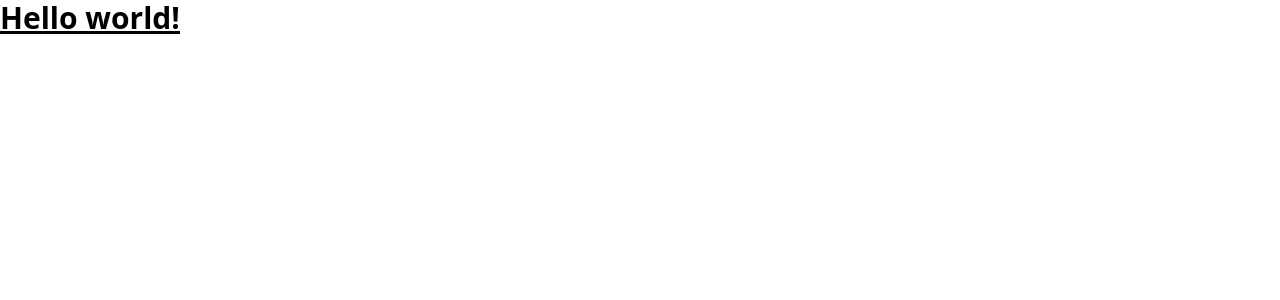
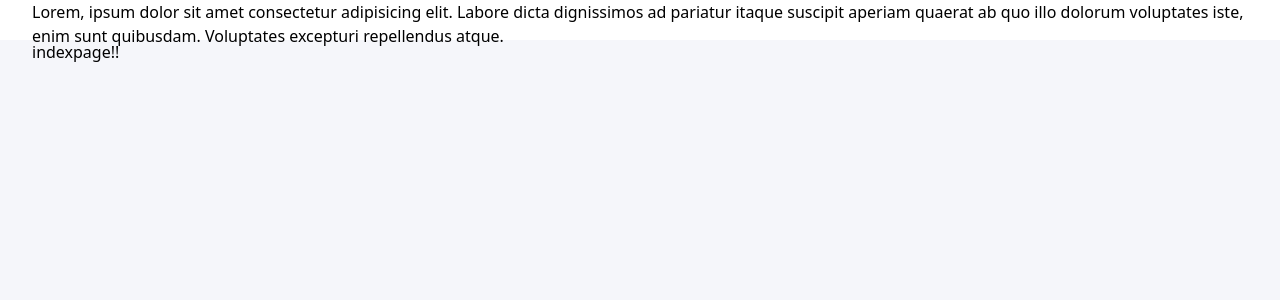
Before and after one commit to ruslan-byte/mop-tdm, a Vue app: page / in a window 1280 px wide. Shown: the top 300 px of the page. Built offline with nearby package versions, Linux system fonts and the light colour scheme.

Commit message:
settings components

```diff
--- a/package.json
+++ b/package.json
@@ -9,15 +9,18 @@
     "preview": "vite preview"
   },
   "dependencies": {
-    "vue": "^3.4.21"
+    "vue": "^3.4.21",
+    "vue-router": "^4.3.2"
   },
   "devDependencies": {
     "@vitejs/plugin-vue": "^5.0.4",
     "autoprefixer": "^10.4.19",
     "postcss": "^8.4.38",
+    "sass": "^1.77.4",
     "tailwindcss": "^3.4.3",
     "typescript": "^5.2.2",
     "vite": "^5.2.0",
+    "vite-tsconfig-paths": "^4.3.2",
     "vue-tsc": "^2.0.6"
   }
 }
--- a/src/App.vue
+++ b/src/App.vue
@@ -1,5 +1,8 @@
 <template>
-  <h1 class="text-3xl font-bold underline">Hello world!</h1>
+  <main class="bg-background min-h-screen">
+    <RouterView name="header" />
+    <RouterView />
+  </main>
 </template>
 <script setup lang="ts"></script>
 <style scoped></style>
--- /dev/null
+++ b/src/components/Header.vue
@@ -0,0 +1,12 @@
+<template>
+  <header class="h-10 w-full bg-white">
+    <div class="g-container">
+      Lorem, ipsum dolor sit amet consectetur adipisicing elit. Labore dicta
+      dignissimos ad pariatur itaque suscipit aperiam quaerat ab quo illo
+      dolorum voluptates iste, enim sunt quibusdam. Voluptates excepturi
+      repellendus atque.
+    </div>
+  </header>
+</template>
+<script setup lang="ts"></script>
+<style lang="scss"></style>
--- a/src/main.ts
+++ b/src/main.ts
@@ -1,5 +1,5 @@
 import { createApp } from 'vue'
 import './style.css'
 import App from './App.vue'
-
-createApp(App).mount('#app')
+import router from './router'
+createApp(App).use(router).mount('#app')
--- /dev/null
+++ b/src/pages/myData/Index.vue
@@ -0,0 +1,5 @@
+<template>
+  <div>23123</div>
+</template>
+<script setup lang="ts"></script>
+<style lang="scss"></style>
--- /dev/null
+++ b/src/pages/plan/Index.vue
@@ -0,0 +1,5 @@
+<template>
+  <div class="g-container">indexpage!!</div>
+</template>
+<script setup lang="ts"></script>
+<style lang="scss"></style>
--- a/tailwind.config.js
+++ b/tailwind.config.js
@@ -1,3 +1,4 @@
+const plugin = require('tailwindcss/plugin')
 /** @type {import('tailwindcss').Config} */
 export default {
   content: [
@@ -5,7 +6,50 @@ export default {
     "./src/**/*.{vue,js,ts,jsx,tsx}",
   ],
   theme: {
-    extend: {},
+    colors:{
+      'black':'#333333',
+      'main':'#4F4F4F',
+      'gray-82':'#828282',
+      'gray-BD':'#BDBDBD',
+      'gray-light':'#E0E0E0',
+      'gray-pale':'#F2F2F2',
+      'white':'#FFFFFF',
+      'background':'#F5F6FA',
+      'orange':'#FC7D00',
+      'orange-pale':'#FFE7CF',
+      'blue':'#5C6AFF',
+      'blue-dark':'#1F255A',
+      'blue-pale':'#F2F4FF',
+      'blue-pale-2':'#E9ECFF',
+      'green-21':'#21B5C2',
+      'green':'#5BCD8A',
+      'red':'#EB5757',
+      'green-pale':'#EFFFF6',
+      'pink-pale':'#FFF2F5',
+      'yellow-pale':'#FEF9EC',
+      'purple':'#F5EEFF',
+      'blue-hover':'#7E89FF',
+      'orange-hover':'#FF942B',
+      'red-hover':'#FA6E6E',
+      'blue-pressed':'#4A58EF',
+      'orange-pressed':'#FF942B',
+      'red-pressed':'#E44C4C',
+      'green-pressed':'#55CC86',
+    }
   },
-  plugins: [],
+  plugins: [
+    plugin(({addComponents})=>{
+      addComponents({
+        '.g-container': {
+          marginLeft: 'auto',
+          marginRight: 'auto',
+          boxSizing: 'content-box',
+          maxWidth: '1240px',
+          paddingLeft: '2rem',
+          paddingRight: '2rem'
+        }
+      })
+
+    })
+  ],
 }
--- a/vite.config.ts
+++ b/vite.config.ts
@@ -1,7 +1,8 @@
 import { defineConfig } from 'vite'
 import vue from '@vitejs/plugin-vue'
-
+import tsconfigPaths from 'vite-tsconfig-paths';
 // https://vitejs.dev/config/
 export default defineConfig({
-  plugins: [vue()],
+  plugins: [vue(), tsconfigPaths()],
+
 })
```
Also changed, not shown: src/router.ts (added, +17 -0 lines), tsconfig.json (+5 -2 lines), 1 other file (tests, documents, lock files or other folders).
